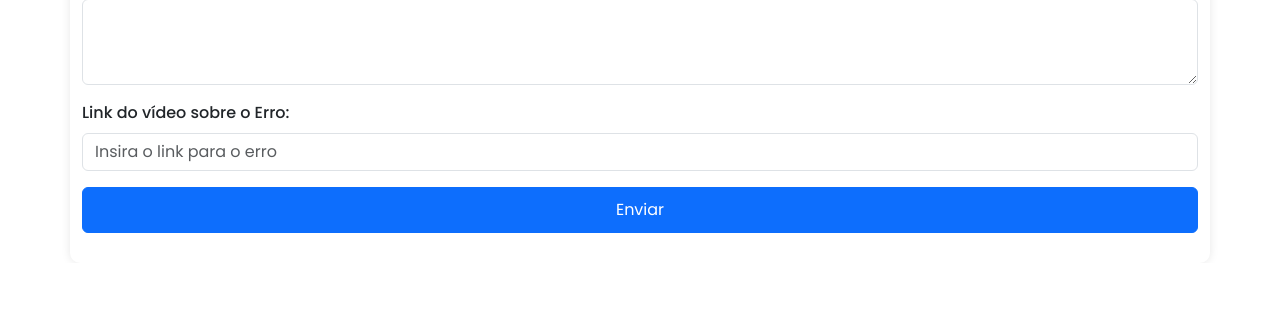
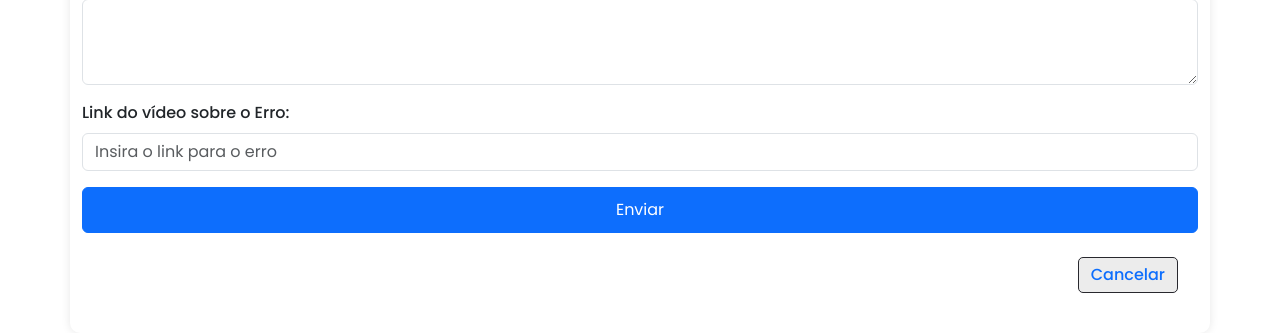
Before and after one commit to WTC13/report_failure, a Node project: template views/forms.ejs in a window 1280 px wide. Shown: the part 937-1270 px from the top of the page. Before the commit the page ends 1170 px from the top, so only its background shows below. Run offline with Node 20 templates, Linux system fonts and the light colour scheme; the template is opened without the code that fills it, so the values that code supplies are empty.

Commit message:
update project

```diff
--- a/package.json
+++ b/package.json
@@ -15,6 +15,7 @@
     "csv-stringify": "^6.6.0",
     "ejs": "^3.1.10",
     "express": "^5.1.0",
+    "jquery": "^3.7.1",
     "mongoose": "^8.17.1",
     "nodemon": "^3.1.10",
     "router": "^2.2.0",
--- a/public/style.css
+++ b/public/forms.css
@@ -67,3 +67,20 @@ button.btn-primary {
     padding: 10px;
     font-size: 16px;
 }
+
+.link-home{
+    display: flex;
+    justify-content: flex-end;
+    margin-right: 20px;
+    margin-bottom: 10px;
+}
+
+.button-home{
+    font-size: 16px;
+    font-weight: 500;
+    padding: 5px 12px 5px 12px;
+    background-color: var(--bg-gray);
+    border: var(--bg-black) solid 1.5px;
+    border-radius: 5px;
+    text-decoration: none;
+}
--- a/views/forms.ejs
+++ b/views/forms.ejs
@@ -3,9 +3,10 @@
 <head>
     <meta charset="UTF-8">
     <meta name="viewport" content="width=device-width, initial-scale=1.0">
-    <link rel="stylesheet" href="style.css">
+    <link rel="stylesheet" href="forms.css">
     <link rel="shortcut icon" href="/logofundo.jpg" type="image/x-icon">
     <link href="https://cdn.jsdelivr.net/npm/bootstrap@5.3.7/dist/css/bootstrap.min.css" rel="stylesheet" integrity="sha384-LN+7fdVzj6u52u30Kp6M/trliBMCMKTyK833zpbD+pXdCLuTusPj697FH4R/5mcr" crossorigin="anonymous">
+    <link rel="stylesheet" href="https://cdn.jsdelivr.net/npm/bootstrap-icons@1.13.1/font/bootstrap-icons.min.css">
     <title>Reporte de Falhas</title>
 </head>
 <body>
@@ -78,6 +79,9 @@
                 </div>
                 <button type="submit" id="add_btn"  class="btn btn-primary">Enviar</button>
             </form>
+            <div class="link-home mt-4">
+                <a href="/" class="button-home">Cancelar</a>
+            </div>
         </div>
     </div>
 
--- a/views/login.ejs
+++ b/views/login.ejs
@@ -20,7 +20,7 @@
                 <img src="1unnamed.png" alt="">
             </div>
             <div class="container-2">
-                <a href="/page_accompany_client" class="button-login">Acompanhe seu Reporte</a>
+                <a href="/page_accompany_dev" class="button-login">Acompanhe seu Reporte</a>
                 <a href="/page_forms" class="button-login">Faça um Reporte</a>
             </div>
         </div>
--- a/views/steps.ejs
+++ b/views/steps.ejs
@@ -152,7 +152,7 @@
                 <div class="card p-4 shadow-sm mb-4">
                     <div class="elements">
                         <h5>Histórico do Cliente: <span><%= task_list.client %></span></h5>
-                        <button id="botaoMostrar"><i class="bi bi-arrow-down-short arrow-icon"></i></button>
+                        <a id="botaoMostrar"><i class="bi bi-arrow-down-short arrow-icon"></i></a>
                     </div>
                     <% if (history_list && history_list.length > 0) { %>
                         <div id="conteudoOculto" class="data-container">
@@ -171,6 +171,9 @@
                     <% } %>
                 </div>
             <% } %>
+            <div class="link-home">
+                <a href="/" class="button-home"><i class="bi bi-arrow-left"></i></a>
+            </div>
         </div>
     </section>
 
```
Also changed, not shown: public/steps.css (+18 -0 lines), 2 other files.
